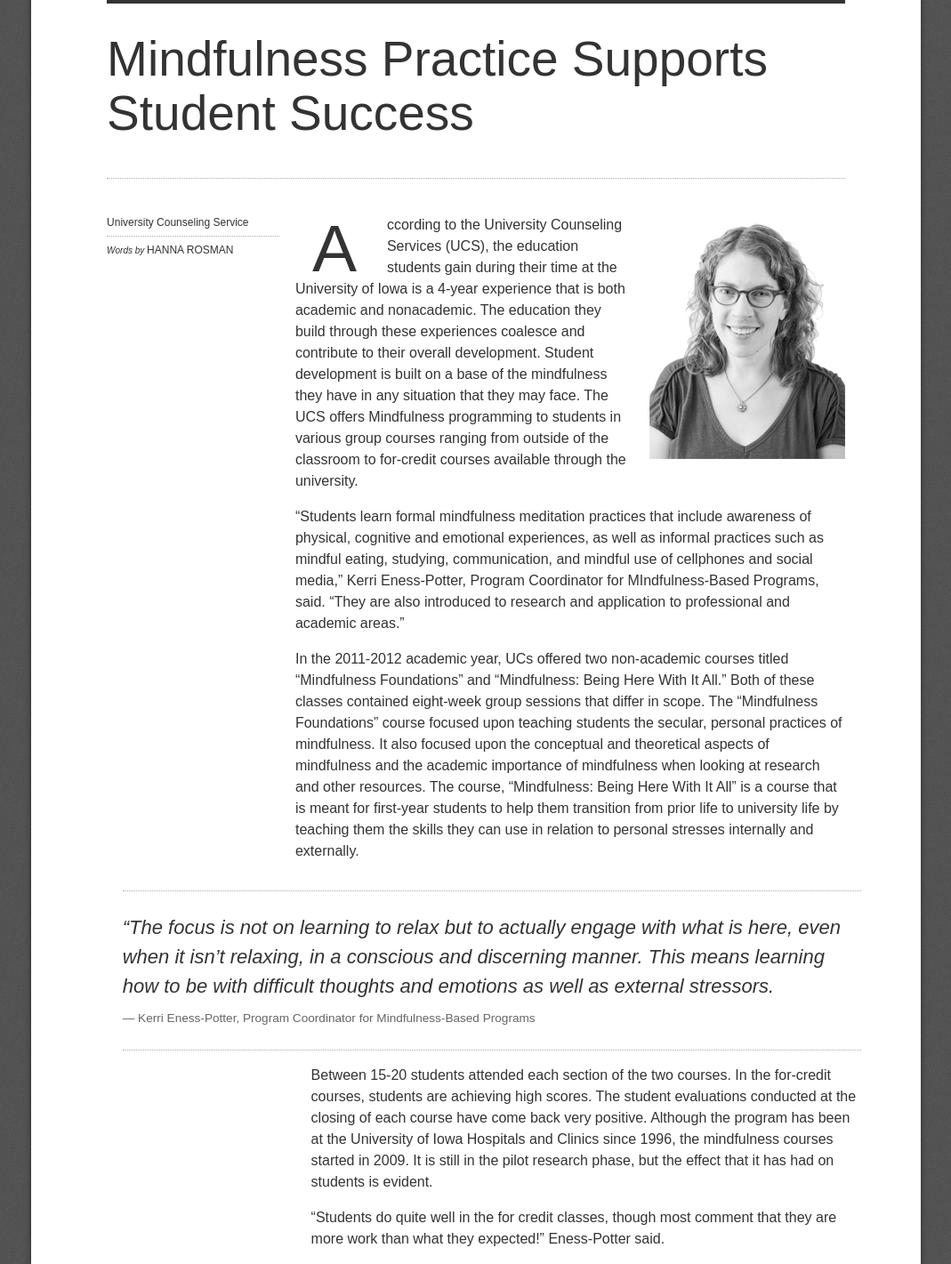
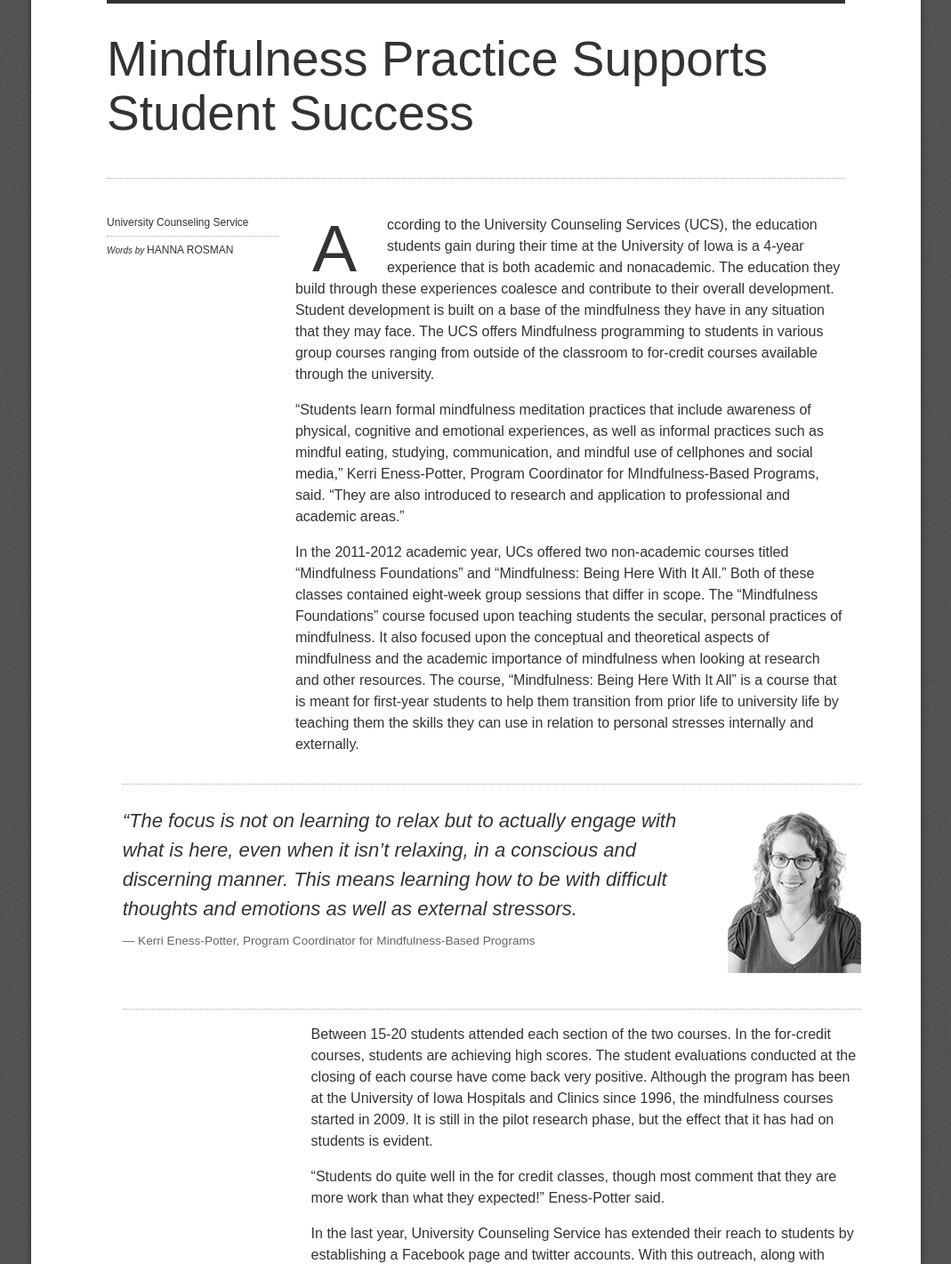
Before and after one commit to bewoldt/annualreport, a PHP site: page /excel.php in a window 1280 px wide. Shown: the part 4858-6279 px from the top of the page at 89% size, without its empty margins (105-1174 px from the left). Run offline with PHP 8.4, Linux system fonts and the light colour scheme; some libraries are stand-ins or nearby versions.

Commit message:
moved photo into block quote

```diff
--- a/css/site.css
+++ b/css/site.css
@@ -162,7 +162,8 @@ blockquote {
   padding: 0 0 0 15px;
   margin: 1em 2em;
   border-left: 5px solid #ccc;
-  font-style: italic; }
+  font-style: italic;
+  overflow: hidden; }
 
 blockquote p {
   margin-bottom: 10px;
--- a/excel.php
+++ b/excel.php
@@ -172,7 +172,6 @@ find out if a career in counseling is actually something that I want to do,” B
                             </ul>
                         </div>
                         <div class="span9">
-                        <img src="images/excel/eness-potter.png" alt="Kerri Eness-Potter" class="right">
                         <p><span class="dropcap">A</span>ccording to the University Counseling Services (UCS), the education students gain during their time at the University of Iowa is a 4-year experience that is both academic and nonacademic. The education they build through these experiences coalesce and contribute to their overall development. Student development is built on a base of the mindfulness they have in any situation that they may face. The UCS offers Mindfulness programming to students in various group courses ranging from outside of the classroom to for-credit courses available through the university.</p>
 
                         <p>“Students learn formal mindfulness meditation practices that include awareness of physical, cognitive and emotional experiences, as well as informal practices such as mindful eating, studying, communication, and mindful use of cellphones and social media,” Kerri Eness-Potter, Program Coordinator for MIndfulness-Based Programs, said. “They are also introduced to research and application to professional and academic areas.”</p>
@@ -181,6 +180,7 @@ find out if a career in counseling is actually something that I want to do,” B
                     </div>
                     <div class="span12">
                         <blockquote class="full-width">
+                            <img src="images/excel/eness-potter.png" alt="Kerri Eness-Potter" class="right">
                             <p>“The focus is not on learning to relax but to actually engage with what is here, even when it isn’t relaxing, in a conscious and discerning manner. This means learning how to be with difficult thoughts and emotions as well as external stressors.</p>
                             <small>Kerri Eness-Potter, Program Coordinator for Mindfulness-Based Programs</small>
                         </blockquote>
--- a/scss/imports/typography.scss
+++ b/scss/imports/typography.scss
@@ -90,6 +90,7 @@ blockquote {
   margin: 1em 2em;
   border-left: 5px solid #ccc;
   font-style: italic;
+  overflow: hidden;
 }
 blockquote p {
   margin-bottom: 10px;
```
Also changed, not shown: images/excel/eness-potter.png.
